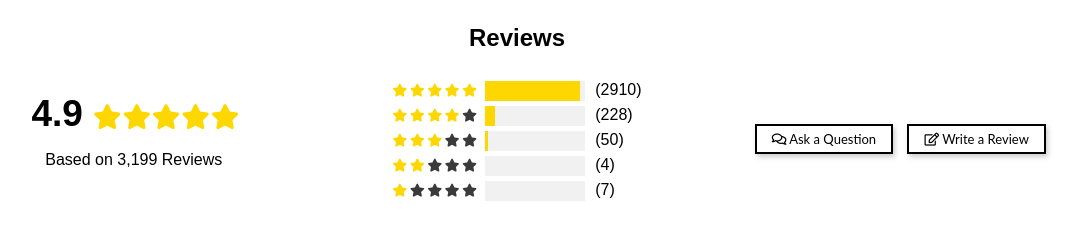
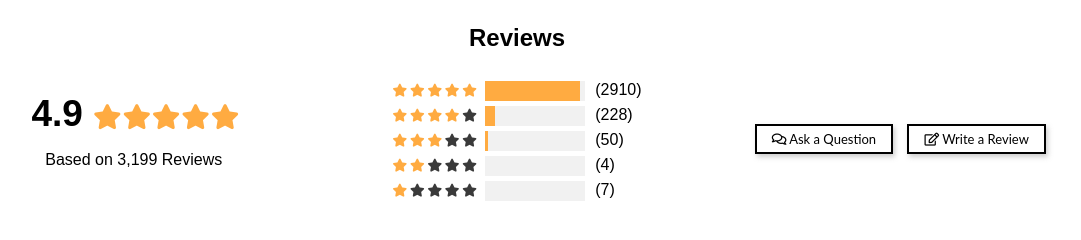
Before and after one commit to RichieDevR/Beyond40, a plain HTML site: page index.html in a window 1280 px wide. Shown: the whole page, without its empty margins (123-1204 px from the left). Drawn offline with Linux system fonts and the light colour scheme; a web font is replaced by a local one.

Commit message:
fixed colors

```diff
--- a/style.css
+++ b/style.css
@@ -14,14 +14,14 @@ body {
 
 	text-decoration: none;
 
-	color: #ffd700;
+	color:	#ffab41 ;
 }
 
 .checked {
 	font-size: 13px;
 	width: 13px;
 	height: 13px;
-	color: #ffd700;
+	color: #ffab41;
 }
 
 .unchecked {
@@ -30,14 +30,6 @@ body {
 	height: 13px;
 	color: #3a3a3a;
 }
-
-.summary-content {
-/* 	width: 500%; */
-/* 	max-width: 1200px; */
-/* 	margin: auto; */
-
-}
-
 
 .reviews {
 	text-align: center;
@@ -117,32 +109,32 @@ h3 {
 .bar-5 {
 	width: 95%;
 	height: 20px;
-	background-color: #ffd700;
+	background-color: #ffab41;
 }
 
 .bar-4 {
 	width: 10%;
 	height: 20px;
-	background-color: #ffd700;
+	background-color: #ffab41;
 }
 
 
 .bar-3 {
 	width: 3%;
 	height: 20px;
-	background-color: #ffd700;
+	background-color: #ffab41;
 }
 
 .bar-2 {
 	width: 0%;
 	height: 20px;
-	background-color: #ffd700;
+	background-color: #ffab41;
 }
 
 .bar-1 {
 	width: 0%;
 	height: 20px;
-	background-color: #ffd700;
+	background-color: #ffab41;
 }
 
 .summary-overview {
```
